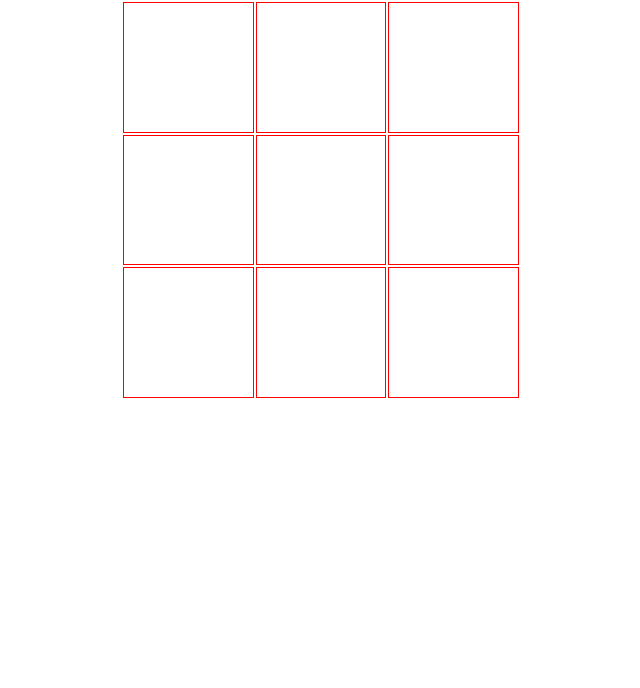
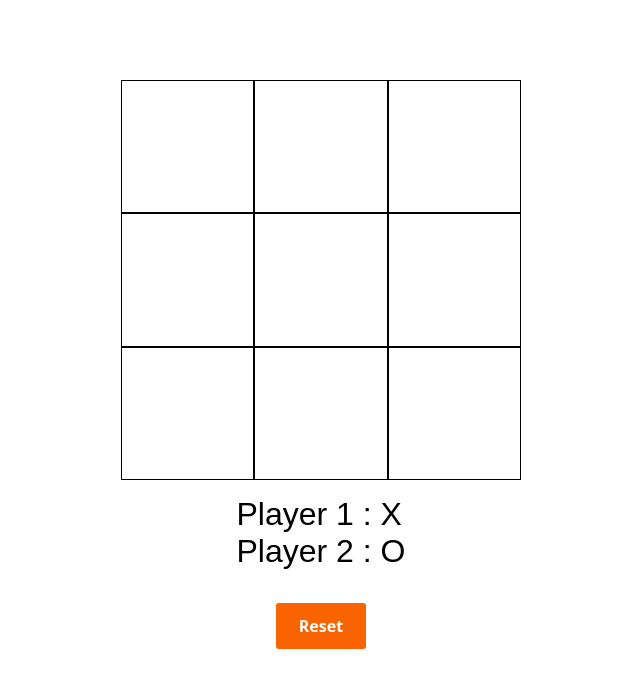
Before and after one commit to Sahilj11/odinproject, a plain HTML site: page TicTac/index.html in a window 1280 px wide. Shown: the whole page, without its empty margins (319-959 px from the left). Drawn offline with Linux system fonts and the light colour scheme; a web font is replaced by a local one.

Commit message:
Made changes in DOM

```diff
--- a/TicTac/domloader.js
+++ b/TicTac/domloader.js
@@ -3,4 +3,4 @@ export default function formDOMLoader(){
     const column = document.querySelector('#column').value;
     return[rows,column];
 }
-export const gameBoardHTML = document.querySelector('table');
+export const gameBoardHTML = document.querySelector('.gameBoard');
--- a/TicTac/index.html
+++ b/TicTac/index.html
@@ -8,22 +8,24 @@
     <link rel="stylesheet" href="style.css">
 </head>
 <body>
-    <table class="gameBoard">
-        <tr class="userContainer" id="row0">
-            <td class="userInput" data-place="0;0"></td>
-            <td class="userInput" data-place="0;1"></td>
-            <td class="userInput" data-place="0;2"></td>
-        </tr>
-        <tr class="userContainer" id="row1">
-            <td class="userInput" data-place="1;0"></td>
-            <td class="userInput" data-place="1;1"></td>
-            <td class="userInput" data-place="1;2"></td>
-        </tr>
-        <tr class="userContainer" id="row2">
-            <td class="userInput" data-place="2;0"></td>
-            <td class="userInput" data-place="2;1"></td>
-            <td class="userInput" data-place="2;2"></td>
-        </tr>
-    </table>
+    <div class="gameBoardContainer">
+        <div class="gameBoard">
+                <p class="userInput" data-place="0;0"></p>
+                <p class="userInput" data-place="0;1"></p>
+                <p class="userInput" data-place="0;2"></p>
+                <p class="userInput" data-place="1;0"></p>
+                <p class="userInput" data-place="1;1"></p>
+                <p class="userInput" data-place="1;2"></p>
+                <p class="userInput" data-place="2;0"></p>
+                <p class="userInput" data-place="2;1"></p>
+                <p class="userInput" data-place="2;2"></p>
+        </div>
+    </div>
+    <div class="playerDetails">
+        <p>Player 1 : X</p>
+        <p>Player 2 : O</p>
+    </div>
+    <div class="resetButton"><button class="button-5" role="button">Reset</button></div>
+    <div id="winnerOrLoser"><p class="W-Or-L"></p></div>
 </body>
 </html>
--- a/TicTac/script.js
+++ b/TicTac/script.js
@@ -1,6 +1,6 @@
 
 import {gameBoardHTML} from "./domloader.js";
-
+let noPlaceLeft = false;
 let gameOver = false;
 const playerObject = playerObj();
 const gameBoardObj = gameBoard();
@@ -21,19 +21,7 @@ function gameBoard(){
     // print gameBoard on console
     function printBoard(){
         let boardValueNew = board.map(row=> row.map(column=> column.getValue()));
-        console.log(boardValueNew);
-        const allInputField = document.querySelectorAll('td');
-        const  allInputFieldArr = Array.from(allInputField);
-        let arrCounter = 0;
-        for(let i = 0 ; i < 3 ; i++){
-            console.log(arrCounter, "outside");
-            for(let j = 0 ; j < 3 ; j++){
-                if(boardValueNew[i][j] !== 0){
-                    allInputField[arrCounter].textContent = boardValueNew[i][j];
-                }
-                arrCounter++;
-            }
-        }
+        printGameBoardDOM(boardValueNew);
     }
 
     function gameRule(){
@@ -50,7 +38,6 @@ function gameBoard(){
             })
             if(resultO[0] === true || resultX[0] === true){
                 let activePlayer = playerObject.getActivePlayer().name;
-                console.log(`${activePlayer} won the game`);
                 return gameOver = true;
             }
         }
@@ -67,7 +54,6 @@ function gameBoard(){
 
                 if(tempO === true || tempX === true){
                     let activePlayer = playerObject.getActivePlayer().name;
-                    console.log(`${activePlayer} won the game`);
                     return gameOver = true;
                 }
             }
@@ -101,10 +87,18 @@ function gameBoard(){
                     return gameOver = true;
                 }
         }
+        function checkAllFieldFilled(){
+            const checkAll = board.map(row=> row.every(column=> column.getValue() !== 0));
+            const resultFinal = checkAll.every(element => element === true);
+            if(resultFinal === true){
+                noPlaceLeft = true;
+            }
+        }
         return{
             diagonalCheck,
             horizontalCheck,
-            verticalCheck
+            verticalCheck,
+            checkAllFieldFilled
         }
     }
     const gameRuleObj = gameRule();
@@ -112,18 +106,25 @@ function gameBoard(){
     function getPlayerEntry(row, column, player){
         // to stop player from add value to already populated cell
         if(board[row][column].getValue()!== 0){
-            console.log("Invalid Move, enter in empty cell")
             return false;
         }else{
             board[row][column].addToken(player);
             gameRuleObj.horizontalCheck();
             gameRuleObj.verticalCheck();
             gameRuleObj.diagonalCheck();
+            gameRuleObj.checkAllFieldFilled();
             gameBoardObj.printBoard();
             if(gameOver === true){
+                document.querySelector(".W-Or-L").textContent = `${playerObject.getActivePlayer().name} Won!`;
+                document.querySelector(".W-Or-L").style.color = "green";
                 playerObject.switchPlayer();
                 gameStop();
-                resetBoard();
+            }else if (noPlaceLeft === true){
+                document.querySelector(".W-Or-L").style.color = "red";
+                document.querySelector(".W-Or-L").textContent = "It's a Tie"
+                gameStop();
+            }else{
+                playerObject.switchPlayer();
             }
             return true;
         }
@@ -135,6 +136,9 @@ function gameBoard(){
             }
         }
             gameOver = false;
+            noPlaceLeft = false;
+           /*  let boardValueReset = board.map(row=> row.map(column=> column.getValue()));
+            printGameBoardDOM(boardValueReset); */
         }
     return {
         printBoard,
@@ -177,12 +181,10 @@ function playerObj(){
 
     // swtich from current active player
     function switchPlayer(){
-        if(gameOver === true){
+        if(gameOver === true || noPlaceLeft === true){
             activePlayer = playerList[0];
-            console.log(`Active Player: ${activePlayer.name}`);
         }else{
             activePlayer = activePlayer === playerList[0] ? playerList[1] : playerList[0];
-            console.log(`Active Player: ${activePlayer.name}`);
         }
     }
 
@@ -190,7 +192,6 @@ function playerObj(){
     function getActivePlayer(){
         return activePlayer;
     }
-    console.log(`Active Player: ${activePlayer.name}`);
     return {
         switchPlayer,
         getActivePlayer
@@ -205,7 +206,7 @@ gameBoardHTML.addEventListener('click',input);
 
 function gameStop() {
     // empty board array
-    console.log("Game resetting....");
+
     gameBoardObj.resetBoard();
     // stop listening to event
     gameBoardHTML.removeEventListener("click", input);
@@ -218,11 +219,30 @@ function input(e){
     let column = userInput[1];
     let player = playerObject.getActivePlayer().symbol;
     gameBoardObj.getPlayerEntry(row,column,player);
-    playerObject.switchPlayer();
 }
-
 
 function userClickRecorder(s){
    let userInputArr =  s.split(";");
    return userInputArr;
 }
+function printGameBoardDOM(boardValueNew){
+    const allInputField = document.querySelectorAll('.userInput');
+        const  allInputFieldArr = Array.from(allInputField);
+        let arrCounter = 0;
+        for(let i = 0 ; i < 3 ; i++){
+            for(let j = 0 ; j < 3 ; j++){
+                if(boardValueNew[i][j] !== 0){
+                    allInputField[arrCounter].textContent = boardValueNew[i][j];
+                }else{
+                    allInputField[arrCounter].textContent = "";
+                }
+                arrCounter++;
+            }
+        }
+}
+document.querySelector('.button-5').addEventListener('click', resetGameBoardDom);
+function resetGameBoardDom (){
+    gameBoardObj.printBoard();
+    document.querySelector(".W-Or-L").textContent = "";
+    gameBoardHTML.addEventListener('click', input);
+}
--- a/TicTac/style.css
+++ b/TicTac/style.css
@@ -1,24 +1,87 @@
+@import url('https://fonts.googleapis.com/css2?family=Archivo+Black&display=swap');
+@import url('https://fonts.googleapis.com/css2?family=Belanosima&display=swap');
 *{
     padding: 0;
     margin:0;
     box-sizing: border-box;
 }
 body{
+    font-family: 'Belanosima', sans-serif;
     display: grid;
+    justify-items: center;
 }
-
+.gameBoardContainer{
+    justify-items: center;
+}
 .gameBoard{
     width: 400px;
     height: 400px;
-    justify-self: center;
-    table-layout:fixed;
+    display: grid;
+    grid-template-columns: 1fr 1fr 1fr;
+    grid-template-rows: 1fr 1fr 1fr;
+    margin-top:5rem;
+    cursor: pointer;
 }
 
-.userContainer{
-    border: 1px solid red;
-
-}
 .userInput{
-    border: 1px solid red;
+    border: 1px solid black;
+    font-family: 'Archivo Black', sans-serif;
+    display: flex;
+    justify-content: center;
+    align-items: center;
     font-size: 3rem;
 }
+
+.W-Or-L{
+    font-size: 8rem;
+}
+.playerDetails{
+    margin-top: 1rem;
+    font-size: 2rem;
+}
+
+/* CSS */
+.button-5 {
+  align-items: center;
+  background-clip: padding-box;
+  background-color: #fa6400;
+  border: 1px solid transparent;
+  border-radius: .25rem;
+  box-shadow: rgba(0, 0, 0, 0.02) 0 1px 3px 0;
+  box-sizing: border-box;
+  color: #fff;
+  cursor: pointer;
+  display: inline-flex;
+  font-family: system-ui,-apple-system,system-ui,"Helvetica Neue",Helvetica,Arial,sans-serif;
+  font-size: 16px;
+  font-weight: 600;
+  justify-content: center;
+  line-height: 1.25;
+  margin-top: 2rem;
+  min-height: 3rem;
+  padding: calc(.875rem - 1px) calc(1.5rem - 1px);
+  position: relative;
+  text-decoration: none;
+  transition: all 250ms;
+  user-select: none;
+  -webkit-user-select: none;
+  touch-action: manipulation;
+  vertical-align: baseline;
+  width: auto;
+}
+
+.button-5:hover,
+.button-5:focus {
+  background-color: #fb8332;
+  box-shadow: rgba(0, 0, 0, 0.1) 0 4px 12px;
+}
+
+.button-5:hover {
+  transform: translateY(-1px);
+}
+
+.button-5:active {
+  background-color: #c85000;
+  box-shadow: rgba(0, 0, 0, .06) 0 2px 4px;
+  transform: translateY(0);
+}
```
